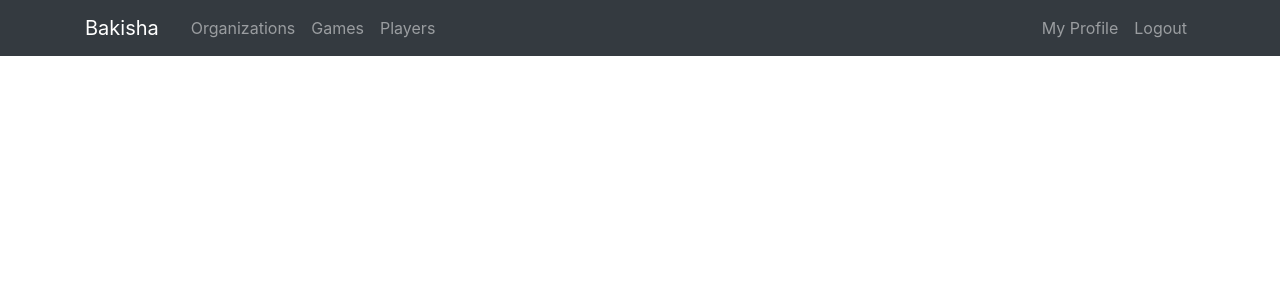
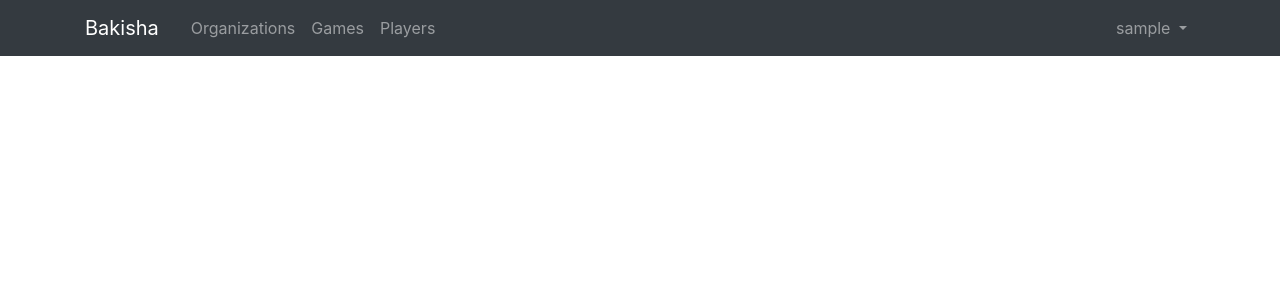
Before and after one commit to milos1302/bakisha, a Django app: page /games/ in a window 1280 px wide. Shown: the top 300 px of the page. Run offline with Django 3.2, Linux system fonts and the light colour scheme; the visitor is signed in with stand-in values (Sample User, id 1); data that the repository does not hold is empty; some libraries are stand-ins or nearby versions.

Commit message:
Display logged in user username in navigation bar

```diff
--- a/app/pages/templates/pages/header.html
+++ b/app/pages/templates/pages/header.html
@@ -16,8 +16,15 @@
                 <!-- Right Side Navigation -->
                 <div class="navbar-nav">
                     {% if user.is_authenticated %}
-                        <a class="nav-item nav-link" href="{% url 'my-profile' %}">My Profile</a>
-                        <a class="nav-item nav-link" href="{% url 'user-logout' %}">Logout</a>
+                        <li class="nav-item dropdown">
+                            <a class="nav-link dropdown-toggle" data-toggle="dropdown" href="#" role="button"
+                               aria-haspopup="true" aria-expanded="false">{{ request.user.username }}&nbsp;</a>
+                            <div class="dropdown-menu">
+                                <a class="dropdown-item" href="{% url 'my-profile' %}">My Profile</a>
+                                <div class="dropdown-divider"></div>
+                                <a class="dropdown-item" href="{% url 'user-logout' %}">Logout</a>
+                            </div>
+                        </li>
                     {% else %}
                         <a class="nav-item nav-link" href="{% url 'user-login' %}">Login</a>
                         <a class="nav-item nav-link" href="{% url 'user-signup' %}">Sign Up</a>
```
